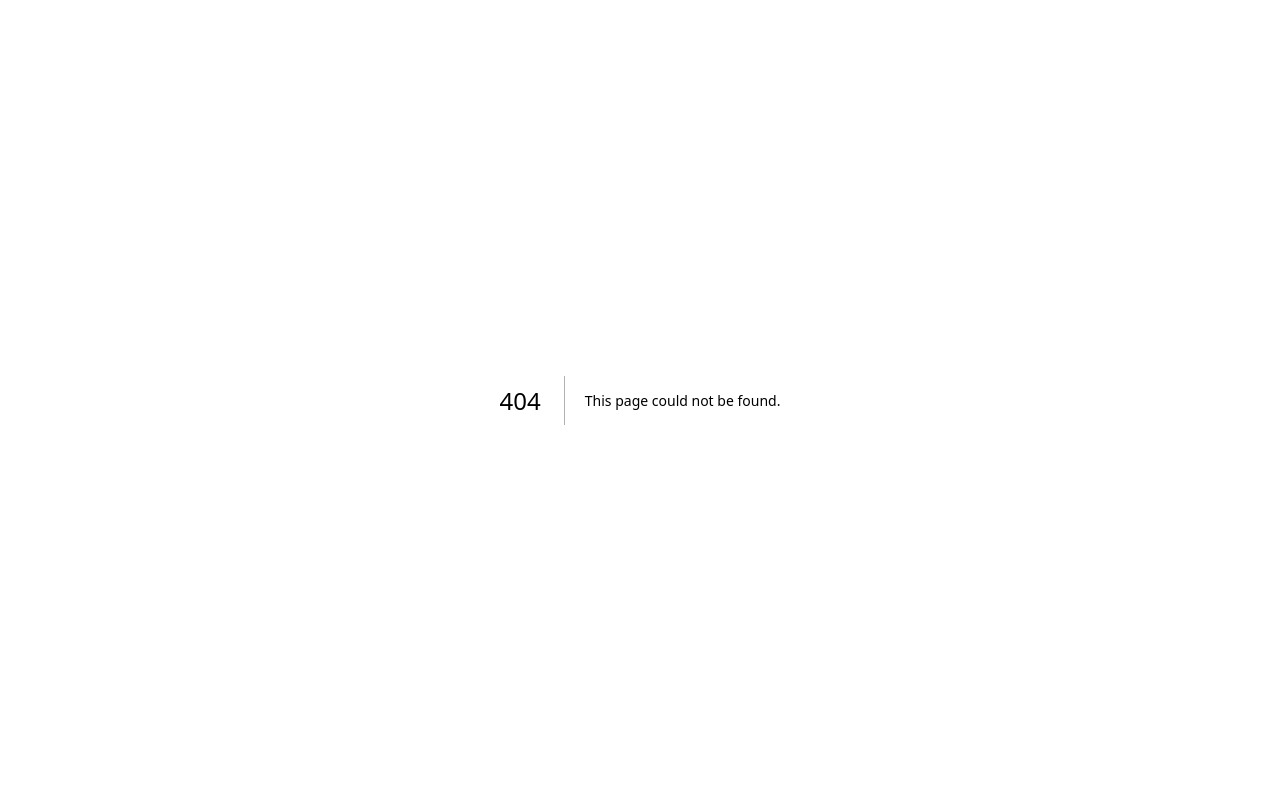
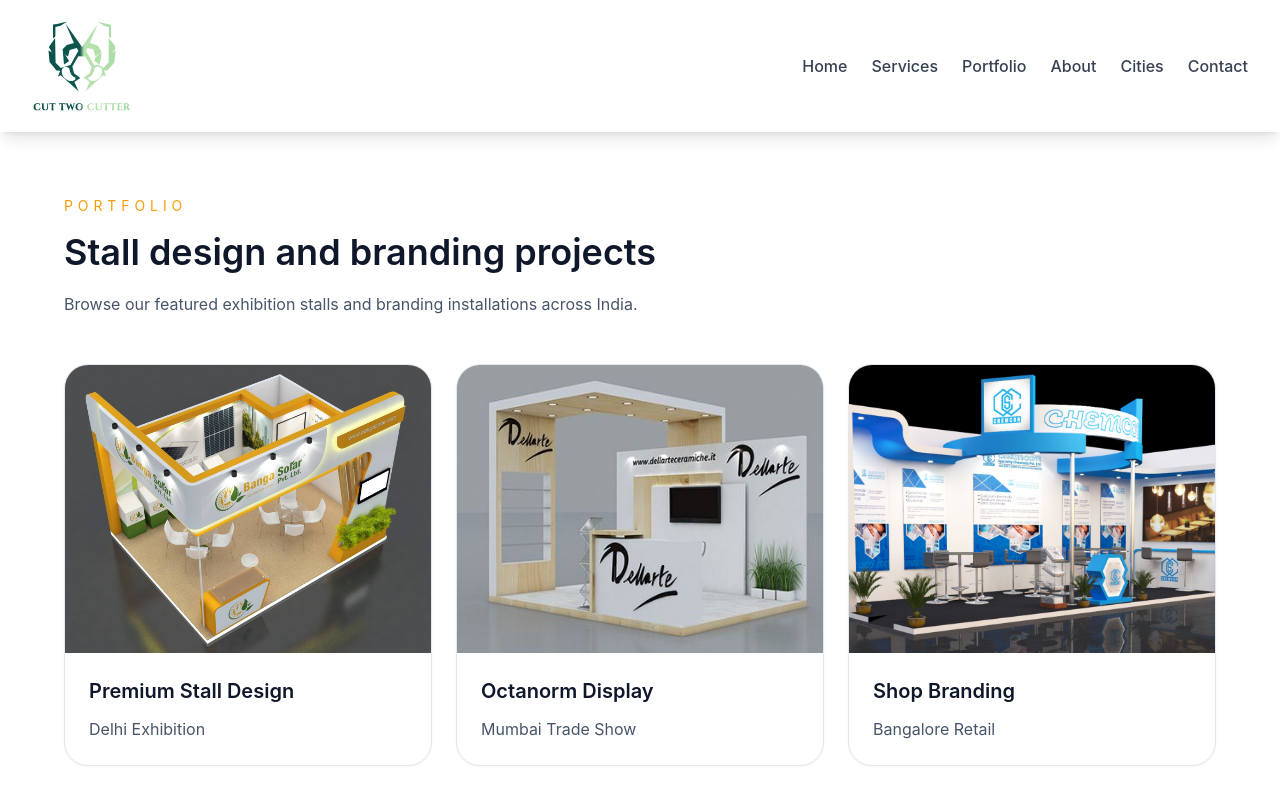
Before and after one commit to cuttwocutter/events, a Next.js app: page /events/portfolio in a window 1280 px wide. Before the commit this address had no page. Shown: the top 789 px of the page. Built offline with nearby package versions, Linux system fonts and the light colour scheme; grey boxes are pictures that could not be loaded.

Commit message:
changes updated

```diff
--- a/app/layout.jsx
+++ b/app/layout.jsx
@@ -1,10 +1,11 @@
 import "./globals.css";
+import { getImageUrl } from "../lib/utils";
 
 export const metadata = {
   title: "Exhibition, Retail & Interior Company | Your Company",
   description: "We provide exhibition, retail, interiors, signage & kiosk solutions across India & internationally",
   icons: {
-    icon: "/cut_two_cutter_logo.svg",
+    icon: getImageUrl("/cut_two_cutter_logo.svg"),
   },
 };
 
--- a/app/portfolio/page.js
+++ b/app/portfolio/page.js
@@ -1,5 +1,6 @@
 import Header from "../../components/Header";
 import { portfolioProjects } from "../../lib/data";
+import { getImageUrl } from "../../lib/utils";
 
 export default function Portfolio() {
     return (
@@ -13,7 +14,7 @@
                 <div className="mt-12 grid gap-6 sm:grid-cols-2 lg:grid-cols-3">
                     {portfolioProjects.map((project) => (
                         <div key={project.id} className="overflow-hidden rounded-3xl border border-slate-200 bg-white shadow-sm hover:shadow-lg transition">
-                            <img src={project.image} alt={project.title} className="h-72 w-full object-cover" />
+                            <img src={getImageUrl(project.image)} alt={project.title} className="h-72 w-full object-cover" />
                             <div className="p-6">
                                 <h2 className="text-xl font-semibold">{project.title}</h2>
                                 <p className="mt-3 text-slate-600">{project.location}</p>
--- a/components/Header.js
+++ b/components/Header.js
@@ -1,6 +1,7 @@
 "use client";
 import Image from 'next/image';
 import Link from "next/link";
+import { getImageUrl } from "../lib/utils";
 
 export default function Header() {
     return (
@@ -10,7 +11,7 @@
                 <div className="flex items-center gap-3">
                     <Link href="/">
                         <Image
-                            src="/cut_two_cutter_logo.svg"
+                            src={getImageUrl("/cut_two_cutter_logo.svg")}
                             alt="Company Logo"
                             width={100}
                             height={50}
--- a/components/Hero.js
+++ b/components/Hero.js
@@ -1,12 +1,13 @@
 "use client";
 import Link from "next/link";
 import { motion } from "framer-motion";
+import { getImageUrl } from "../lib/utils";
 
 export default function Hero() {
     return (
         <section
             className="relative min-h-[78vh] bg-cover bg-center flex items-center"
-            style={{ backgroundImage: `url('/banner.jpg')` }}
+            style={{ backgroundImage: `url('${getImageUrl('/banner.jpg')}')` }}
         >
             <div className="absolute inset-0 bg-black/70" />
             <div className="relative z-10 max-w-6xl mx-auto px-6 py-20 text-white">
--- /dev/null
+++ b/lib/utils.js
@@ -0,0 +1,8 @@
+// Utility function to get image URL with basePath prefix
+export function getImageUrl(path) {
+    const basePath = process.env.NEXT_PUBLIC_BASE_PATH || '/events';
+    if (path.startsWith('/')) {
+        return `${basePath}${path}`;
+    }
+    return path;
+}
--- a/next.config.ts
+++ b/next.config.ts
@@ -1,6 +1,6 @@
 import type { NextConfig } from 'next';
 
-const basePath = process.env.NEXT_PUBLIC_BASE_PATH || '';
+const basePath = process.env.NEXT_PUBLIC_BASE_PATH || '/events';
 
 const nextConfig: NextConfig = {
   output: 'export',
--- a/package.json
+++ b/package.json
@@ -4,11 +4,12 @@
   "private": true,
   "scripts": {
     "dev": "next dev",
-    "build": "next build",
+    "build": "NEXT_PUBLIC_BASE_PATH=/events next build",
     "start": "next start",
     "lint": "eslint",
     "export": "next build",
-    "deploy": "npm run export && gh-pages -d out"
+    "prepare-export": "node scripts/export-to-out.js",
+    "deploy": "npm run build && npm run prepare-export && npx gh-pages -d out --dotfiles"
   },
   "dependencies": {
     "framer-motion": "^12.38.0",
```
